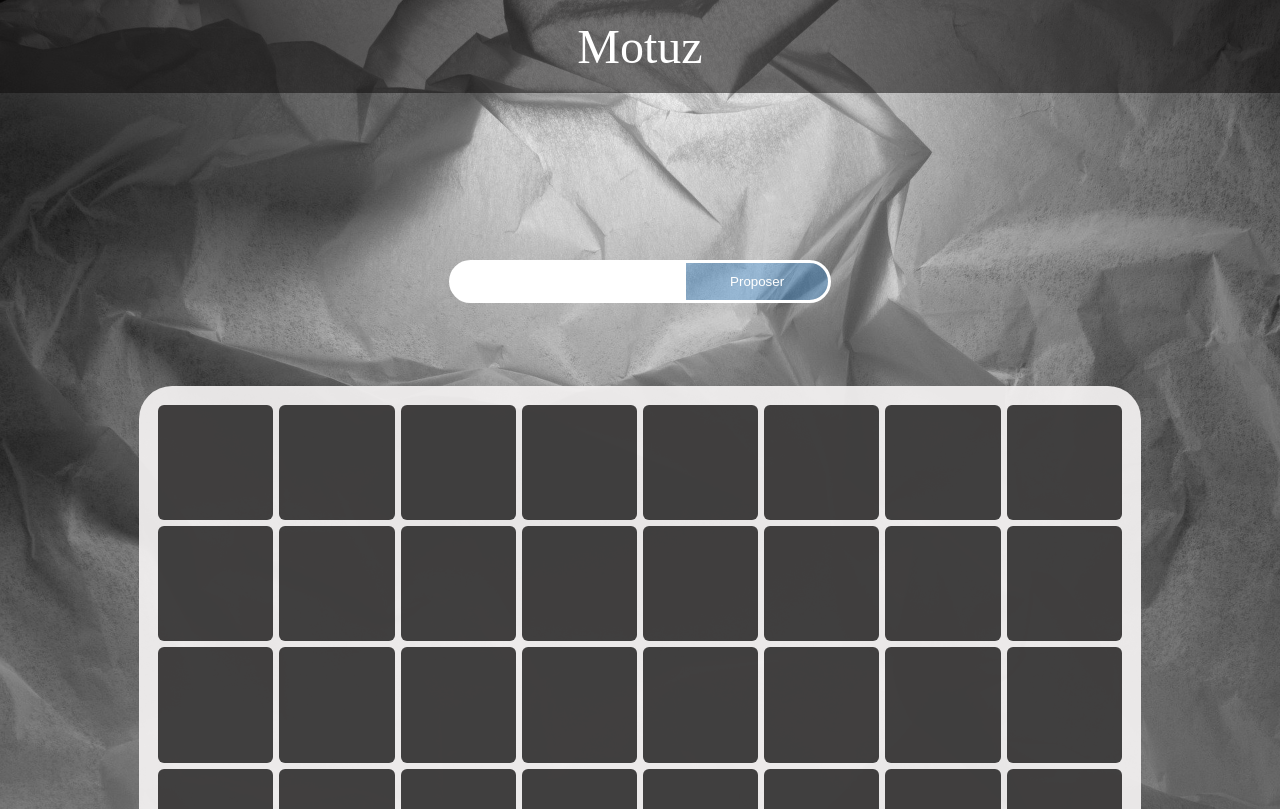
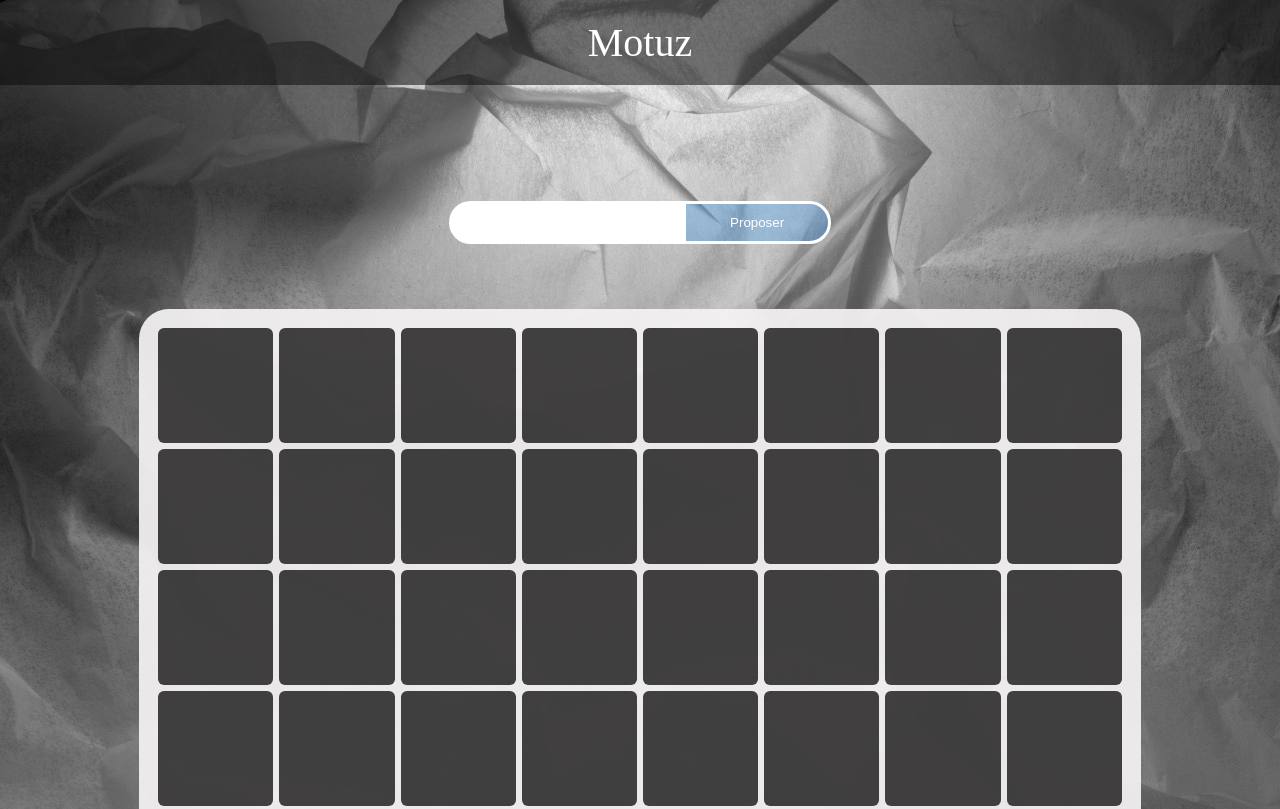
Before and after one commit to TimotheeGimbert/motuz, a website built with webpack: page index.html in a window 1280 px wide. Shown: the top 809 px of the page. Built offline with nearby package versions, Linux system fonts and the light colour scheme.

Commit message:
modify container

```diff
--- a/index.html
+++ b/index.html
@@ -15,6 +15,7 @@
 
   <main>
 
+    <div class="game">
       <section class="input">
         <input type="text">
         <button id="submitButton">Proposer</button>
@@ -23,6 +24,7 @@
       <section class="board">
 
       </section>
+    </div>
 
     <button id="replayButton">Nouvelle partie</button>
 
--- a/src/style/index.scss
+++ b/src/style/index.scss
@@ -24,24 +24,29 @@ body {
     padding: 1.5% 0;
     background-color: $dark-opac;
     color: white;
-    font-size: 3em;
+    font-size: 2.5em;
     text-align: center;
   }
 
   main {
-    margin-top: 1.5%;
     height: 100%;
     display: flex;
     flex-direction: column;
-    justify-content: start;
+    justify-content: space-evenly;
     align-items: center;
   }
 }
 
+.game {
+  display: flex;
+  flex-direction: column;
+  align-items: center;
+}
+
 .input {
-  margin-bottom: 1.5%;
   display: flex;
   padding: 0.5%;
+  margin-bottom: 3%;
   border-radius: 30px;
 
   input {
@@ -64,9 +69,9 @@ body {
 }
 
 .board {
-  padding: 3vh;
+  padding: 6vh;
   background-color: $light-opac;
-  border-radius: 33px;
+  border-radius: 30px;
   display: flex;
   flex-direction: column;
 
@@ -99,7 +104,6 @@ body {
 }
 
 #replayButton {
-  margin-top: 2%;
   background-color: #fab9053d;;
   transition: transform 500ms;
 
```
Also changed, not shown: dist/bundle.css. Lines whose indentation alone changed are shown as unchanged.
